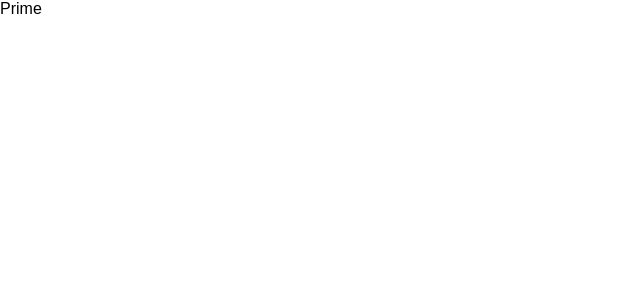
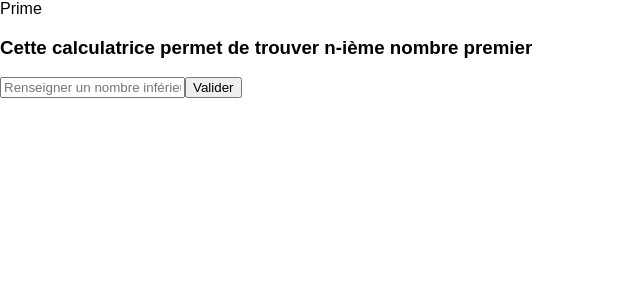
Before and after one commit to Sadejoro/testHubstairs, a React (Create React App) app in the folder testhubstairs/: page /Prime in a window 1280 px wide. Shown: the top 300 px of the page, without its empty margins (0-640 px from the left). Built offline with nearby package versions, Linux system fonts and the light colour scheme; the HTML template or start-up script is replaced by a standard one.

Commit message:
intégration JSX du render

```diff
--- a/testhubstairs/src/components/prime/Prime.js
+++ b/testhubstairs/src/components/prime/Prime.js
@@ -4,6 +4,9 @@ import '../../App.css';
 class Prime extends Component {
     constructor() {
         super();
+        this.state = {
+            userInput: '',
+        }
     };
 
 
@@ -28,9 +31,30 @@ class Prime extends Component {
 
   render() {
     return (
-      <div className="prime">
+    <div>
+      <div className="prime container">
         Prime
       </div>
+
+     <h3>Cette calculatrice permet de trouver n-ième nombre premier</h3>
+     <input
+        value={this.state.userInput}
+        type="text"
+        placeholder="Renseigner un nombre inférieur à 1000"
+        // onChange={/* Recupéré la valeur de l'input */}
+        className="form-control mb-2"
+      />
+      <button
+        // onClick={/* Renvoyer le résultat sur la page */}
+        className="btn btn-primary"
+      >
+        Valider
+      </button>
+
+       <div className="lead">
+         {/* Renvoyer nombre premier */}
+        </div>
+    </div>
     );
   }
 }
```
